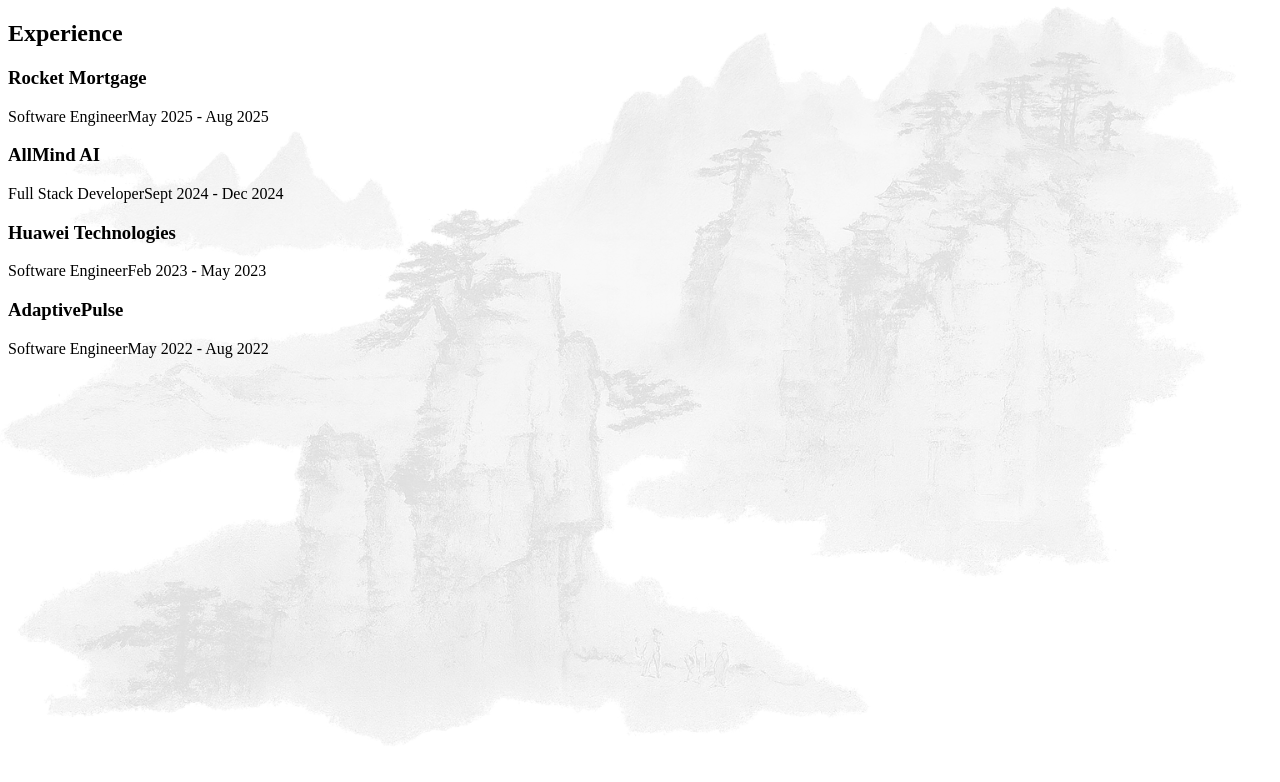
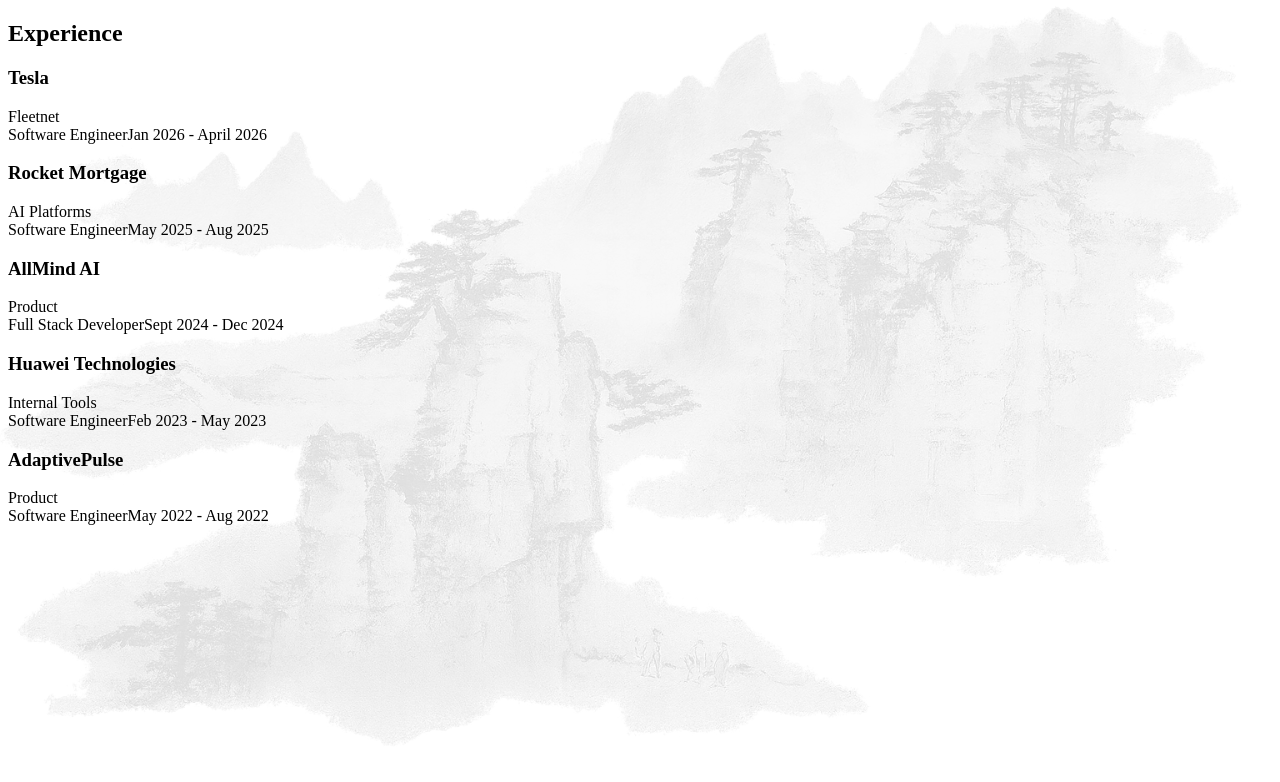
Before and after one commit to billwang7599/portfolio, a Next.js app: page /experience in a window 1280 px wide. Shown: the top 782 px of the page. Built offline with nearby package versions, Linux system fonts and the light colour scheme.

Commit message:
edited typography. updated experience section

```diff
--- a/src/app/page.tsx
+++ b/src/app/page.tsx
@@ -28,7 +28,7 @@
         <>
             {loading && <Loading />}
             <div
-                className="flex flex-col bg-bg text-secondary overflow-hidden"
+                className="flex flex-col bg-bg text-secondary overflow-hidden text-[15px] font-normal"
                 ref={containerRef}
                 style={{ filter: loading ? "blur(2px)" : "none" }}
             >
@@ -47,7 +47,7 @@
                 </div>
                 <Scrollbar containerRef={containerRef} />
             </div>
-            <footer className="w-full py-6 flex flex-col items-center border-t border-gray-200 bg-white bg-opacity-80 text-gray-500 text-sm">
+            <footer className="w-full py-4 flex flex-col items-center border-t border-gray-200 bg-white bg-opacity-80 text-gray-400 text-xs font-light tracking-tight">
                 <span>
                     &copy; {new Date().getFullYear()} Bill Wang. All rights
                     reserved.
--- a/src/pages/experience.tsx
+++ b/src/pages/experience.tsx
@@ -6,6 +6,7 @@
     title: string;
     company: string;
     duration: string;
+    team: string;
 };
 
 export default function Experience() {
@@ -15,23 +16,33 @@
     const experiences: Experience[] = [
         {
             title: "Software Engineer",
+            company: "Tesla",
+            duration: "Jan 2026 - April 2026",
+            team: "Fleetnet",
+        },
+        {
+            title: "Software Engineer",
             company: "Rocket Mortgage",
             duration: "May 2025 - Aug 2025",
+            team: "AI Platforms",
         },
         {
             title: "Full Stack Developer",
             company: "AllMind AI",
             duration: "Sept 2024 - Dec 2024",
+            team: "Product",
         },
         {
             title: "Software Engineer",
             company: "Huawei Technologies",
             duration: "Feb 2023 - May 2023",
+            team: "Internal Tools",
         },
         {
             title: "Software Engineer",
             company: "AdaptivePulse",
             duration: "May 2022 - Aug 2022",
+            team: "Product",
         },
     ];
 
@@ -99,20 +110,24 @@
                         ref={(el) => {
                             cardsRef.current[index] = el;
                         }}
-                        className="relative z-10 bg-white rounded-xl shadow-xl p-8 w-full max-w-xl hover:scale-105 transition-transform duration-300"
+                        className="relative z-10 bg-white rounded-lg shadow-md p-5 w-full max-w-md hover:scale-105 transition-transform duration-300"
                     >
-                        <h3 className="text-3xl font-bold text-gray-700 mb-2">
-                            {experience.company}
-                        </h3>
-                        <div className="flex items-center justify-between text-xl text-gray-600 w-full">
-                            <span className="font-light">
+                        <div className="flex items-end justify-between mb-1">
+                            <h3 className="text-2xl font-semibold text-gray-700">
+                                {experience.company}
+                            </h3>
+                            <span className="text-base text-gray-500 font-light">
+                                {experience.team}
+                            </span>
+                        </div>
+                        <div className="flex items-center justify-between text-gray-600 w-full">
+                            <span className="text-lg font-normal">
                                 {experience.title}
                             </span>
-                            <span className="text-md text-gray-500 font-light">
+                            <span className="text-sm text-gray-400 font-light">
                                 {experience.duration}
                             </span>
                         </div>
-                        <p className="text-md text-gray-500 mt-1"></p>
                     </div>
                 ))}
             </div>
--- a/src/pages/hero.tsx
+++ b/src/pages/hero.tsx
@@ -157,10 +157,10 @@
                     className="flex flex-col relative z-10 items-end mt-[18vh] w-full p-8"
                     ref={fgRef}
                 >
-                    <h1 className="w-full mb-4 tracking-wide text-7xl lg:text-8xl font-extrabold text-black drop-shadow text-center leading-none">
+                    <h1 className="w-full mb-3 tracking-wide text-6xl lg:text-7xl font-extrabold text-black text-center leading-tight">
                         Bill Wang
                     </h1>
-                    <h2 className="w-full mb-4 tracking-wide text-3xl lg:text-4xl font-light text-black drop-shadow text-center leading-none">
+                    <h2 className="w-full mb-3 tracking-wide text-xl lg:text-2xl font-light text-gray-700 text-center leading-tight">
                         王泽涛
                     </h2>
                 </div>
```
Also changed, not shown: src/components/navbar.tsx (+8 -6 lines), src/pages/contact.tsx (+9 -9 lines).
